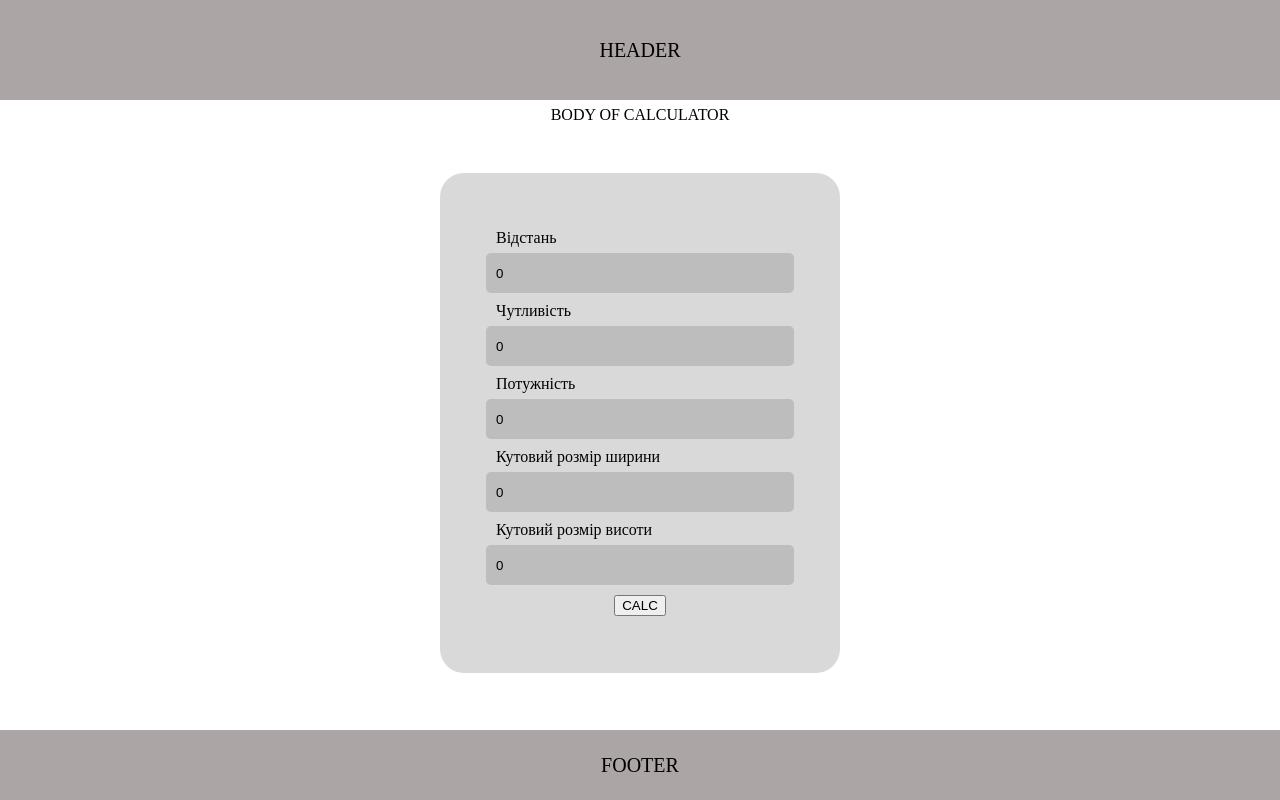
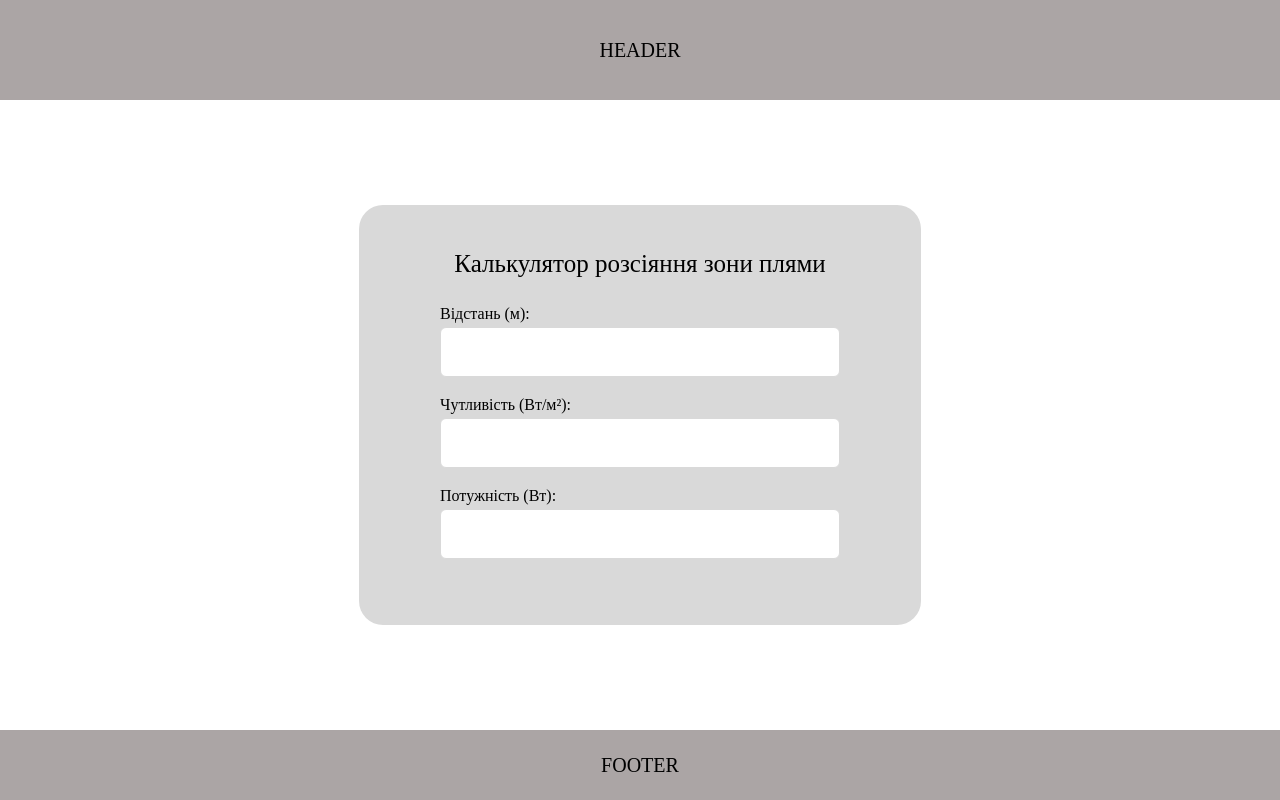
Before and after one commit to Skiftech-project/optiflow-frontend, a React (Vite) app: page / in a window 1280 px wide. Built offline with nearby package versions, Linux system fonts and the light colour scheme.

Commit message:
refactored first-module component

```diff
--- a/src/components/app/app.jsx
+++ b/src/components/app/app.jsx
@@ -15,7 +15,6 @@ class App extends Component {
             <div className="wrapper">
                 <Header />
                 <main className="main">
-                    BODY OF CALCULATOR
                     <FirstModule />
                 </main>
                 <Footer />
--- a/src/components/smart/first-module/first-module.css
+++ b/src/components/smart/first-module/first-module.css
@@ -1,42 +1,24 @@
-.InputData {
+.data {
     display: flex;
     justify-content: center;
     align-items: center;
-    background-color: #686868;
-    width: 400px;
-    min-height: 500px;
+    min-width: 562px;
+    min-height: 420px;
     border-radius: 24px;
     background: #d9d9d9;
-    margin: 50px;
-}
-.InputData__form {
-    width: 90%;
-
-    display: flex;
-    flex-direction: column;
-    justify-content: center;
-    align-items: center;
 }
 
-.InputData__input {
-    margin-bottom: 10px;
-    display: flex;
-    flex-direction: column;
-    justify-content: center;
-    align-items: center;
-    width: 80%;
+.form {
+    width: 400px;
+    margin: 0 auto;
 }
 
-.InputData__input label {
-    align-self: flex-start;
-    margin-bottom: 7px;
+.form__title {
+    font-size: 25px;
+    text-align: center;
+    margin: 0px 0px 30px 0px;
 }
 
-.InputData__input input {
-    width: 100%;
-    border-radius: 5px;
-    background: #bdbdbd;
-    border: none;
-    height: 20px;
-    padding: 10px;
+.form__item {
+    margin-bottom: 20px;
 }
--- a/src/components/smart/first-module/first-module.jsx
+++ b/src/components/smart/first-module/first-module.jsx
@@ -1,91 +1,55 @@
-import { useFormik } from 'formik';
-
-import Button from '../../ui/button/button';
+// import { useFormik } from 'formik';
+import Input from '../../ui/Input/Input';
 import './first-module.css';
 
 const FirstModule = () => {
-    const formik = useFormik({
-        // это значения которые называются так же как и атрибуты ***name*** у полей формы для хранения данных в хуке.
-        initialValues: {
-            distance: 0,
-            sensitivity: 0,
-            power: 0,
-            angleWidth: 0,
-            angleHeight: 0,
-        },
-        //событие которое происходит после отправки формы куда передаются все значения выше в виде обьекта и обрабатываются.
-        onSubmit: (values) => console.log(JSON.stringify(values, null, 2)),
-    });
+    // const formik = useFormik({
+    //     // это значения которые называются так же как и атрибуты ***name*** у полей формы для хранения данных в хуке.
+    //     initialValues: {
+    //         distance: 0,
+    //         sensitivity: 0,
+    //         power: 0,
+    //         angleWidth: 0,
+    //         angleHeight: 0,
+    //     },
+    //     //событие которое происходит после отправки формы куда передаются все значения выше в виде обьекта и обрабатываются.
+    //     onSubmit: (values) => console.log(JSON.stringify(values, null, 2)),
+    // });
 
     return (
-        <div className="InputData">
-            <form
-                action="#"
-                className="InputData__form"
-                onSubmit={formik.handleSubmit}
-            >
-                <div className="InputData__input">
-                    <label htmlFor="distance">Відстань</label>
-                    <input
+        <div className="data">
+            <div className="form">
+                <div className="form__title">
+                    Калькулятор розсіяння зони плями
+                </div>
+                <form
+                    action="#"
+                    id="form"
+                    className="form__body"
+                >
+                    <Input
+                        className="form__item"
+                        text="Відстань (м):"
+                        id="distance"
                         name="distance"
                         type="number"
-                        placeholder="Відстань"
+                    />
+                    <Input
+                        className="form__item"
+                        text="Чутливість (Вт/м²):"
                         id="distance"
-                        value={formik.values.distance}
-                        onChange={formik.handleChange}
+                        name="distance"
+                        type="number"
                     />
-                </div>
-                <div className="InputData__input">
-                    <label htmlFor="sensitivity">Чутливість</label>
-                    <input
-                        name="sensitivity"
+                    <Input
+                        className="form__item"
+                        text="Потужність (Вт):"
+                        id="distance"
+                        name="distance"
                         type="number"
-                        placeholder="Чутливість"
-                        id="sensitivity"
-                        value={formik.values.sensitivity}
-                        onChange={formik.handleChange}
                     />
-                </div>
-                <div className="InputData__input">
-                    <label htmlFor="power">Потужність</label>
-                    <input
-                        name="power"
-                        type="number"
-                        placeholder="Потужність"
-                        id="power"
-                        value={formik.values.power}
-                        onChange={formik.handleChange}
-                    />
-                </div>
-                <div className="InputData__input">
-                    <label htmlFor="angleWidth">Кутовий розмір ширини</label>
-                    <input
-                        name="angleWidth"
-                        type="number"
-                        placeholder="Кутовий розмір ширини"
-                        id="angleWidth"
-                        value={formik.values.angleWidth}
-                        onChange={formik.handleChange}
-                    />
-                </div>
-                <div className="InputData__input">
-                    <label htmlFor="angleHeight">Кутовий розмір висоти</label>
-                    <input
-                        name="angleHeight"
-                        type="number"
-                        placeholder="Кутовий розмір висоти"
-                        id="angleHeight"
-                        value={formik.values.angleHeight}
-                        onChange={formik.handleChange}
-                    />
-                </div>
-
-                <Button
-                    className="InputData_btn"
-                    type="submit"
-                    text="CALC"
-                />
-            </form>
+                </form>
+            </div>
         </div>
     );
 };
```
